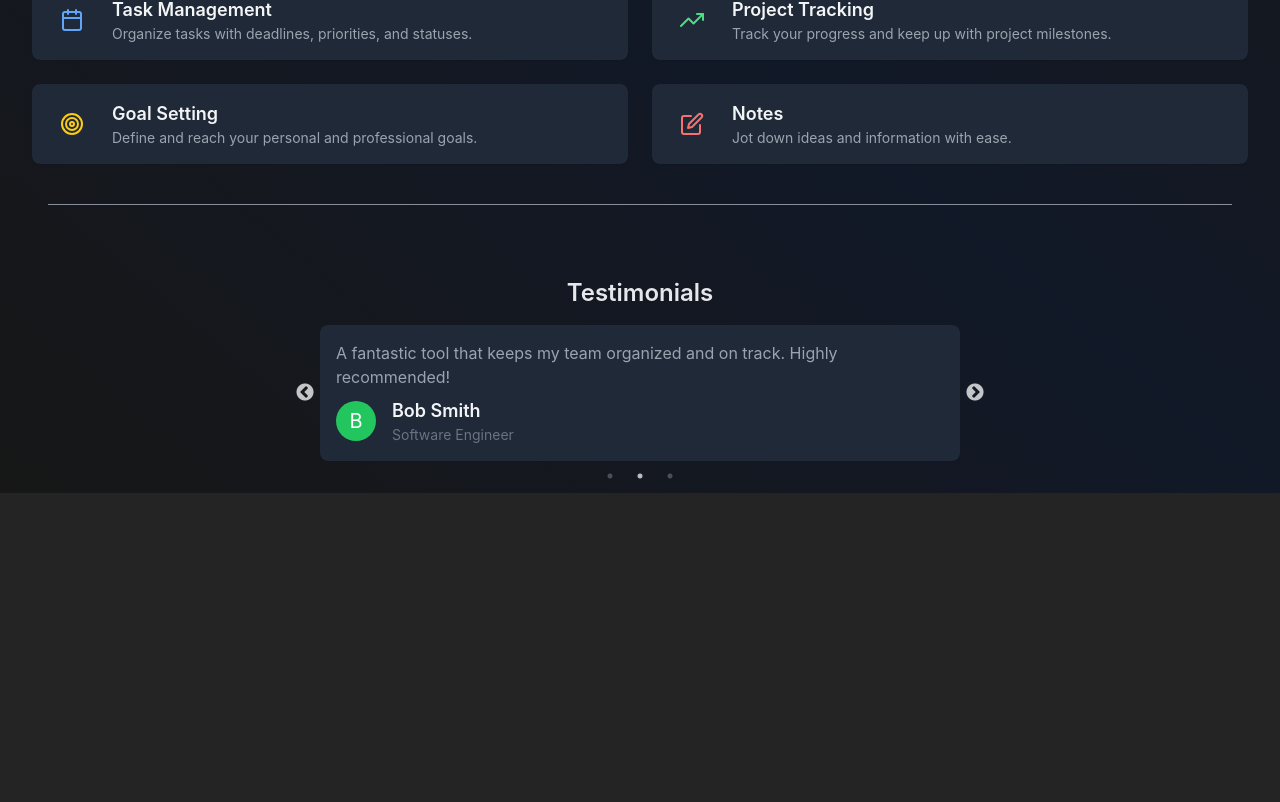
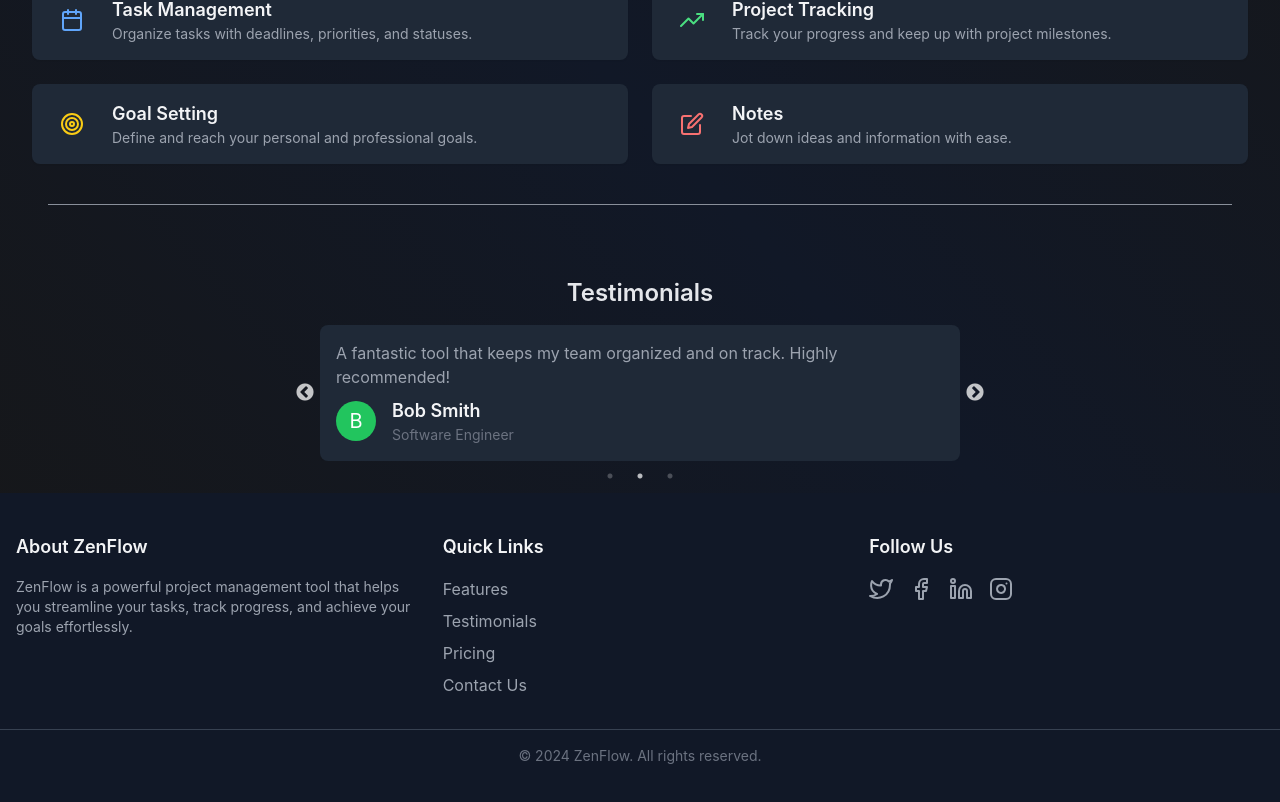
Before and after one commit to PenguScript/task-app, a React (Vite) app: page / in a window 1280 px wide. Shown: the part 588-1390 px from the top of the page. Before the commit the page ends 1081 px from the top, so only its background shows below. Built offline with nearby package versions, Linux system fonts and the light colour scheme.

Commit message:
Add Footer component to App; enhance layout structure and styling

```diff
--- a/src/App.tsx
+++ b/src/App.tsx
@@ -1,6 +1,7 @@
 import { BrowserRouter, Route, Routes } from "react-router-dom"
 import { Nav } from "./components/Nav"
 import { Home } from "./components/home"
+import { Footer } from "./components/Footer"
 
 
 function App() {
@@ -9,10 +10,12 @@ function App() {
     <BrowserRouter>
       <div className="flex relative max-h-screen">
         <Nav />
-        <div className="flex relative z-10 h-full w-full justify-center align-middle min-h-screen bg-gradient-to-tr from-neutral-900 via-gray-900 to-neutral-900 pt-16">
+        <div className="flex flex-col relative z-10 h-full w-full justify-center align-middle min-h-screen bg-gradient-to-tr from-neutral-900 via-gray-900 to-neutral-900 pt-16">
           <Routes>
             <Route path="/" element={<Home />} />
           </Routes>
+          <Footer />
+
         </div>
       </div>
     </BrowserRouter>
--- /dev/null
+++ b/src/components/Footer.tsx
@@ -0,0 +1,91 @@
+import React from "react";
+import { FiTwitter, FiFacebook, FiLinkedin, FiInstagram } from "react-icons/fi";
+
+export const Footer = React.memo(() => {
+  return (
+    <footer className="bg-gray-900 text-gray-300 py-10 w-full">
+      <div className="container mx-auto px-4 grid grid-cols-1 md:grid-cols-3 gap-8">
+        {/* About Section */}
+        <div className="flex flex-col space-y-4">
+          <h3 className="text-lg font-semibold text-gray-100">About ZenFlow</h3>
+          <p className="text-sm text-gray-400">
+            ZenFlow is a powerful project management tool that helps you
+            streamline your tasks, track progress, and achieve your goals
+            effortlessly.
+          </p>
+        </div>
+
+        {/* Quick Links Section */}
+        <div className="flex flex-col space-y-4">
+          <h3 className="text-lg font-semibold text-gray-100">Quick Links</h3>
+          <ul className="space-y-2">
+            <li>
+              <a href="/features" className="text-gray-400 hover:text-gray-100">
+                Features
+              </a>
+            </li>
+            <li>
+              <a href="/testimonials" className="text-gray-400 hover:text-gray-100">
+                Testimonials
+              </a>
+            </li>
+            <li>
+              <a href="/pricing" className="text-gray-400 hover:text-gray-100">
+                Pricing
+              </a>
+            </li>
+            <li>
+              <a href="/contact" className="text-gray-400 hover:text-gray-100">
+                Contact Us
+              </a>
+            </li>
+          </ul>
+        </div>
+
+        {/* Social Media Links Section */}
+        <div className="flex flex-col space-y-4">
+          <h3 className="text-lg font-semibold text-gray-100">Follow Us</h3>
+          <div className="flex space-x-4">
+            <a
+              href="https://twitter.com"
+              target="_blank"
+              rel="noopener noreferrer"
+              className="text-gray-400 hover:text-blue-400"
+            >
+              <FiTwitter size={24} />
+            </a>
+            <a
+              href="https://facebook.com"
+              target="_blank"
+              rel="noopener noreferrer"
+              className="text-gray-400 hover:text-blue-600"
+            >
+              <FiFacebook size={24} />
+            </a>
+            <a
+              href="https://linkedin.com"
+              target="_blank"
+              rel="noopener noreferrer"
+              className="text-gray-400 hover:text-blue-500"
+            >
+              <FiLinkedin size={24} />
+            </a>
+            <a
+              href="https://instagram.com"
+              target="_blank"
+              rel="noopener noreferrer"
+              className="text-gray-400 hover:text-pink-500"
+            >
+              <FiInstagram size={24} />
+            </a>
+          </div>
+        </div>
+      </div>
+
+      {/* Footer Bottom */}
+      <div className="text-center text-gray-500 text-sm mt-8 border-t border-gray-700 pt-4">
+        <p>&copy; 2024 ZenFlow. All rights reserved.</p>
+      </div>
+    </footer>
+  );
+});
```
